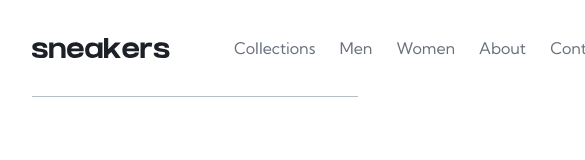
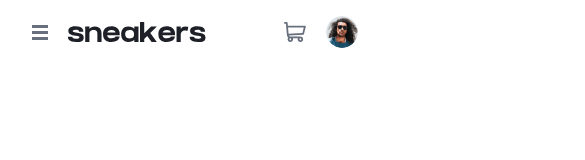
Before and after one commit to AlirezaHassankhani/sneakers-website, a website: page index.html in a window 390 px wide. Shown: the top 160 px of the page, 585 px wide, since content can reach past the window. Drawn offline with Linux system fonts and the light colour scheme.

Commit message:
finish menu for mobile

```diff
--- a/index.html
+++ b/index.html
@@ -16,9 +16,18 @@
     <header>
       <div class="container">
         <div
-          class="flex justify-between items-center border-b border-slate-300"
+          class="flex justify-between items-center lg:border-b border-slate-300 max-lg:py-4"
         >
-          <div class="flex items-center gap-16">
+          <div class="flex items-center gap-5 lg:gap-12">
+            <div class="min-lg:hidden cursor-pointer fill-[#69707D] hover:fill-slate-900">
+              <svg width="16" height="15" xmlns="http://www.w3.org/2000/svg">
+                <path
+                  d="M16 12v3H0v-3h16Zm0-6v3H0V6h16Zm0-6v3H0V0h16Z"
+                  fill-rule="evenodd"
+                />
+              </svg>
+            </div>
+
             <div>
               <a href="/">
                 <svg width="138" height="20" xmlns="http://www.w3.org/2000/svg">
@@ -31,7 +40,9 @@
               </a>
             </div>
 
-            <nav class="text-slate-500 font-display space-x-6 flex [&>a]:h-24 [&>a]:flex [&>a]:items-center [&>a]:border-b-orange [&>a]:transition-all [&>a:hover]:border-b-4 [&>a:hover]:text-slate-900">
+            <nav
+              class="max-lg:hidden text-slate-500 font-display space-x-6 flex [&>a]:h-24 [&>a]:flex [&>a]:items-center [&>a]:border-b-orange [&>a]:transition-all [&>a:hover]:border-b-4 [&>a:hover]:text-slate-900"
+            >
               <a href="#">Collections</a>
               <a href="#">Men</a>
               <a href="#">Women</a>
@@ -40,9 +51,14 @@
             </nav>
           </div>
 
-          <div class="flex items-center gap-12">
+          <div class="flex items-center gap-5 lg:gap-12">
             <div class="cursor-pointer group">
-              <svg width="22" height="20" xmlns="http://www.w3.org/2000/svg" class="fill-[#69707D] transition-all group-hover:fill-slate-900">
+              <svg
+                width="22"
+                height="20"
+                xmlns="http://www.w3.org/2000/svg"
+                class="fill-[#69707D] transition-all group-hover:fill-slate-900"
+              >
                 <path
                   d="M20.925 3.641H3.863L3.61.816A.896.896 0 0 0 2.717 0H.897a.896.896 0 1 0 0 1.792h1l1.031 11.483c.073.828.52 1.726 1.291 2.336C2.83 17.385 4.099 20 6.359 20c1.875 0 3.197-1.87 2.554-3.642h4.905c-.642 1.77.677 3.642 2.555 3.642a2.72 2.72 0 0 0 2.717-2.717 2.72 2.72 0 0 0-2.717-2.717H6.365c-.681 0-1.274-.41-1.53-1.009l14.321-.842a.896.896 0 0 0 .817-.677l1.821-7.283a.897.897 0 0 0-.87-1.114ZM6.358 18.208a.926.926 0 0 1 0-1.85.926.926 0 0 1 0 1.85Zm10.015 0a.926.926 0 0 1 0-1.85.926.926 0 0 1 0 1.85Zm2.021-7.243-13.8.81-.57-6.341h15.753l-1.383 5.53Z"
                   fill-rule="nonzero"
@@ -51,7 +67,11 @@
             </div>
 
             <div class="cursor-pointer">
-              <img src="./assets/images/image-avatar.png" alt="avatar" class="size-12 object-cover rounded-full border-orange hover:border-2" />
+              <img
+                src="./assets/images/image-avatar.png"
+                alt="avatar"
+                class="size-8 lg:size-12 object-cover rounded-full border-orange hover:border-2"
+              />
             </div>
           </div>
         </div>
```
Also changed, not shown: styles/main.css.
